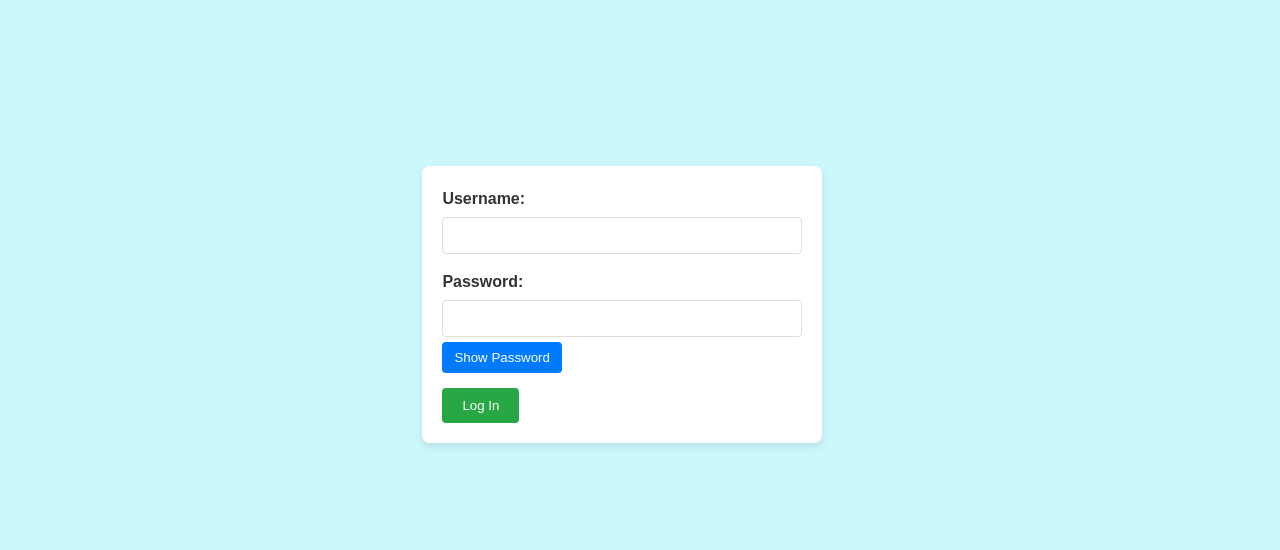
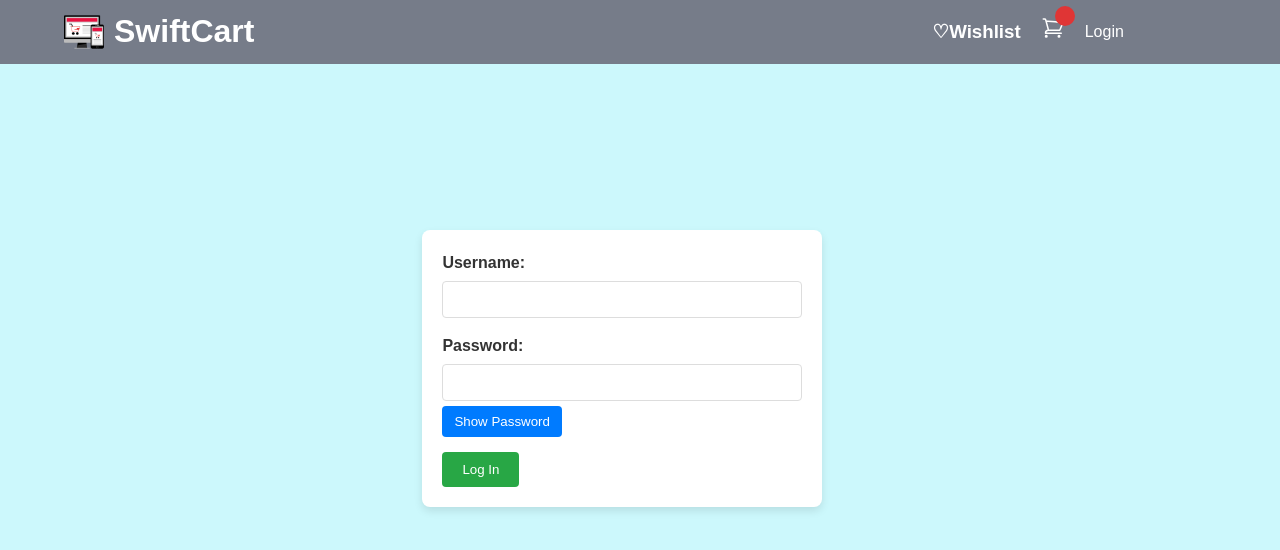
Before and after one commit to Moosa-24/MODULE_2_MOOAKO310_fto2401_GroupA_MoosaAkoodie_JSF04, a Vue app: page /login in a window 1280 px wide. Shown: the top 550 px of the page. Built offline with nearby package versions, Linux system fonts and the light colour scheme.

Commit message:
copied over the  header to login page

```diff
--- a/src/views/Login.vue
+++ b/src/views/Login.vue
@@ -1,4 +1,37 @@
 <template>
+  <div>
+    <!-- Header Component -->
+    <header class="header">
+      <div class="header-content">
+        <div class="brand">
+          <img src="../images/shop.png" alt="Brand Logo" class="brand-logo">
+          <h1 class="header-title">SwiftCart</h1>
+        </div>
+        <div class="header-right">
+          <h3 class="wishlist">
+            <a href="#" class="wishlist-btn">
+              <span class="wishlist-icon">♡</span>
+              <span class="wishlist-text">Wishlist</span>
+            </a>
+          </h3>
+          <div class="cart">
+            <a href="#">
+              <svg xmlns="http://www.w3.org/2000/svg" fill="none" viewBox="0 0 24 24" stroke-width="1.5" stroke="currentColor" class="cart-icon">
+                <path stroke-linecap="round" stroke-linejoin="round" d="M2.25 3h1.386c.51 0 .955.343 1.087.835l.383 1.437M7.5 14.25a3 3 0 00-3 3h15.75m-12.75-3h11.218c1.121-2.3 2.1-4.684 2.924-7.138a60.114 60.114 0 00-16.536-1.84M7.5 14.25L5.106 5.272M6 20.25a.75.75 0 11-1.5 0 .75.75 0 011.5 0zm12.75 0a.75.75 0 11-1.5 0 .75.75 0 011.5 0z"></path>
+              </svg>
+            </a>
+            <span class="cart-badge">{{ cartCount }}</span>
+          </div>
+          <!-- Conditional Login/Logout Button -->
+          <div class="login">
+            <router-link v-if="!isLoggedIn" to="/login">Login</router-link>
+            <a href="#" v-else @click="logout">Logout</a>
+          </div>
+        </div>
+      </div>
+    </header>
+
+    <!-- Login Form -->
     <div class="login-container">
       <form @submit.prevent="login">
         <div class="form-group">
@@ -17,7 +50,9 @@
       <div v-if="loading">Authenticating...</div>
       <div v-if="error">{{ error }}</div>
     </div>
+  </div>
 </template>
+
 
 <script>
 export default {
```
Lines whose indentation alone changed are shown as unchanged.
